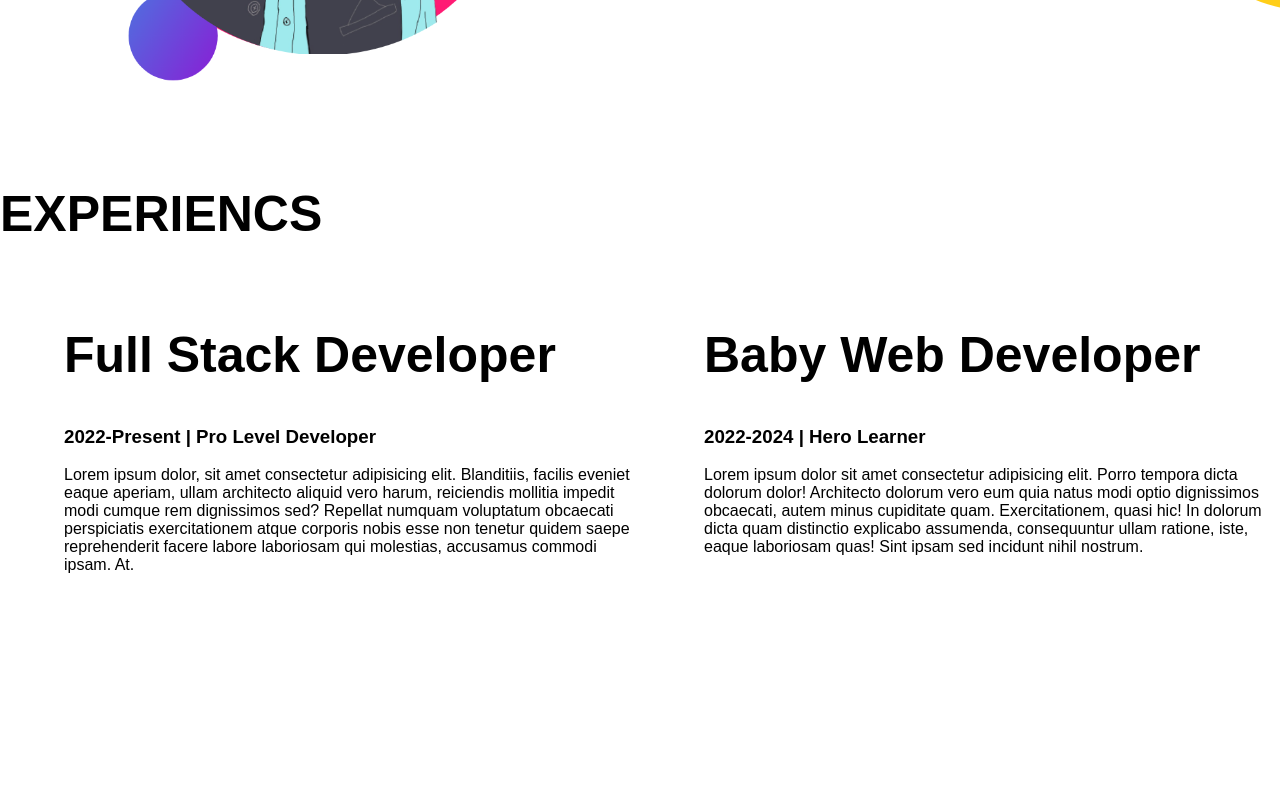
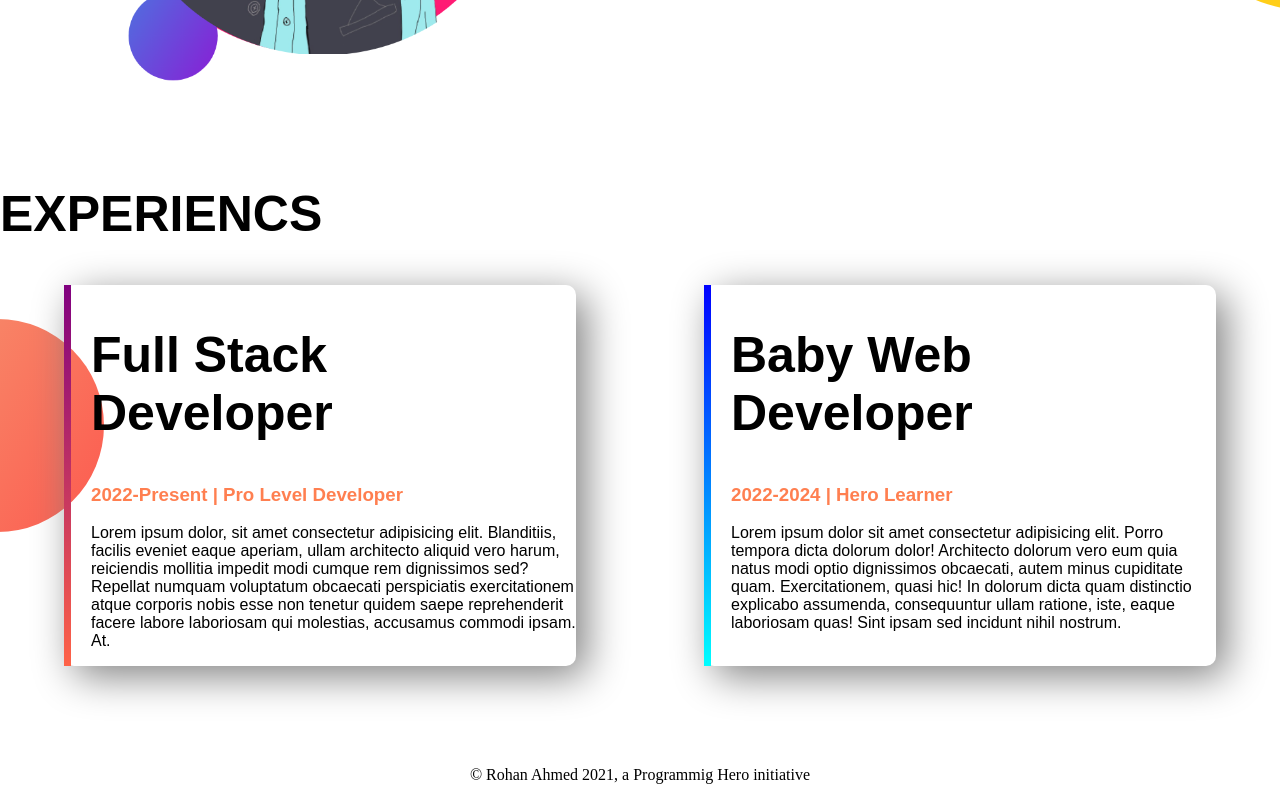
Before and after one commit to RabbiAlam12/developer-portfolio, a plain HTML site: page index.html in a window 1280 px wide. Shown: the part 923-1723 px from the top of the page. Before the commit the page ends 1613 px from the top, so only its background shows below. Drawn offline with Linux system fonts and the light colour scheme; a web font is replaced by a local one.

Commit message:
footer added

```diff
--- a/index.html
+++ b/index.html
@@ -51,9 +51,9 @@
 
         <h1>EXPERIENCS</h1>
         <div class="flexible-container">
-            <div class="half-width">
+            <div id="full-stack-id" class="experience-item">
                 <h1>Full Stack Developer</h1>
-                <h3>2022-Present | Pro Level Developer</h3>
+                <h3 class="color">2022-Present | Pro Level Developer</h3>
                 <p>Lorem ipsum dolor, sit amet consectetur adipisicing elit. Blanditiis, facilis eveniet eaque aperiam,
                     ullam architecto aliquid vero harum, reiciendis mollitia impedit modi cumque rem dignissimos sed?
                     Repellat numquam voluptatum obcaecati perspiciatis exercitationem atque corporis nobis esse non
@@ -61,9 +61,9 @@
                     quidem saepe reprehenderit facere labore laboriosam qui molestias, accusamus commodi ipsam. At.</p>
             </div>
 
-            <div class="half-width">
+            <div id="web-developer-ex" class="experience-item">
                 <h1>Baby Web Developer</h1>
-                <h3>2022-2024 | Hero Learner</h3>
+                <h3 class="color">2022-2024 | Hero Learner</h3>
                 <p>Lorem ipsum dolor sit amet consectetur adipisicing elit. Porro tempora dicta dolorum dolor!
                     Architecto
                     dolorum vero eum quia natus modi optio dignissimos obcaecati, autem minus cupiditate quam.
@@ -73,7 +73,9 @@
         </div>
 
     </section>
-
+    <footer>
+        <p>© Rohan Ahmed 2021, a Programmig Hero initiative</p>
+    </footer>
 </body>
 
 </html>
--- a/style.css
+++ b/style.css
@@ -37,3 +37,31 @@ h1{
     background-repeat: no-repeat;
     background-position: right;
 }
+.experience-area{
+    background-image: url(images/exp-bg.png);
+    background-repeat: no-repeat;
+    background-position: left;
+}
+ .experience-item{
+     width: 40%;
+     margin-left: 5%;
+     margin-right: 5%;
+     padding-left: 20px;
+     border-radius: 10px;
+     box-shadow: 10px 10px 40px grey;
+
+ }
+ #web-developer-ex{
+     border-left: 7px solid;
+        border-image: linear-gradient(blue, cyan);
+        border-image-slice: 1;
+ }
+ #full-stack-id{
+    border-left: 7px solid;
+       border-image: linear-gradient(purple, tomato);
+       border-image-slice: 1;
+}
+footer{
+    text-align: center;
+    font-family: 'Times New Roman', Times, serif;
+}
```
Also changed, not shown: showOff/IMG_20180912_201928_358.jpg (deleted), showOff/IMG_20190413_191551_708.jpg (deleted), showOff/PicsArt_06-10-03.14.28.jpg (deleted), 1 other file.
